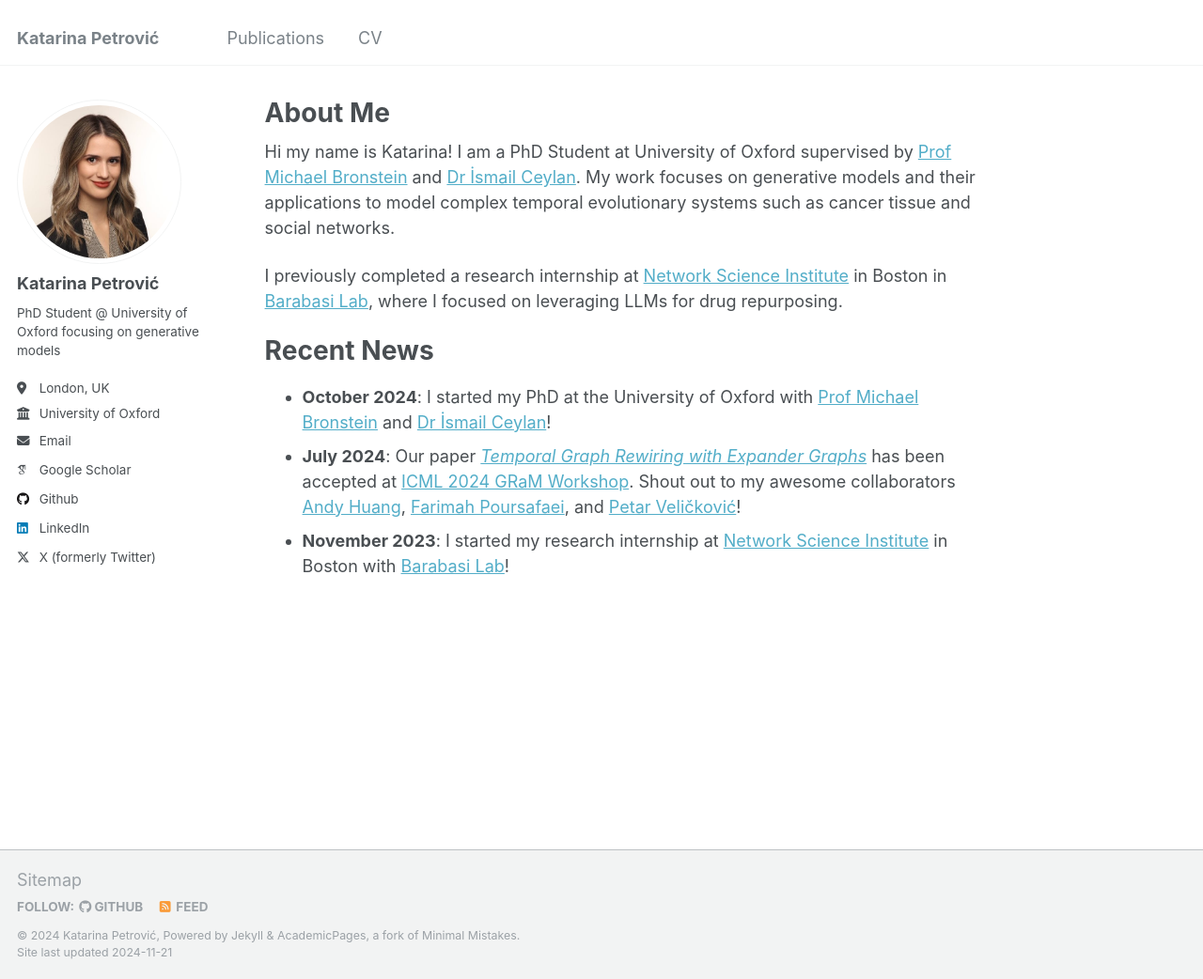
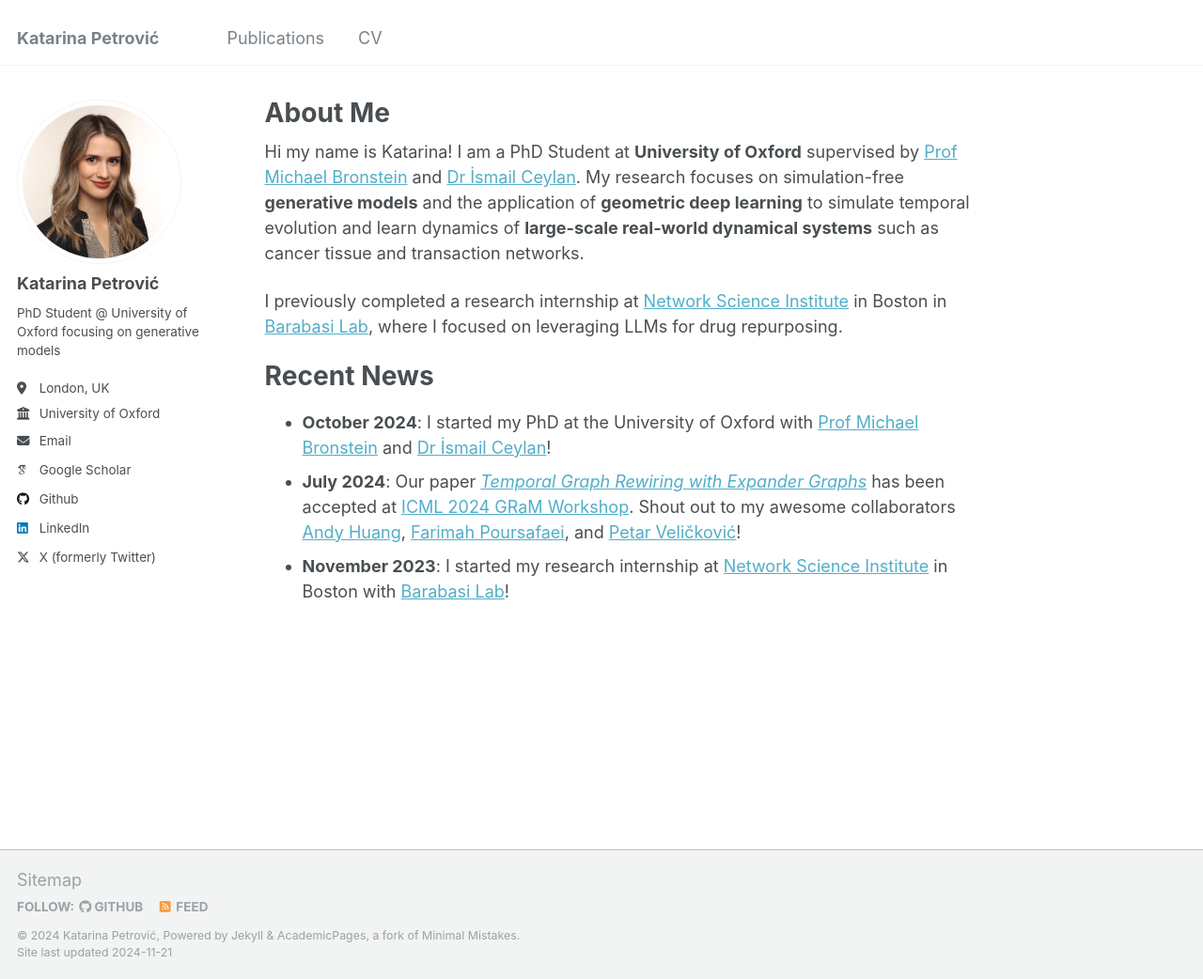
Before and after one commit to kpetrovicc/kpetrovicc.github.io, a Jekyll site: the page built from _pages/about.md, in a window 1280 px wide and 1042 px high. Shown: the whole window at 94% size. Built offline with Jekyll 4.4.1, drawn with Linux system fonts in a browser that asks for light colours; some web fonts are replaced.

Commit message:
Update about.md

```diff
--- a/_pages/about.md
+++ b/_pages/about.md
@@ -7,7 +7,7 @@ redirect_from:
   - /about.html
 ---
 
-Hi my name is Katarina! I am a PhD Student at University of Oxford supervised by [Prof Michael Bronstein](https://www.cs.ox.ac.uk/people/michael.bronstein/) and [Dr İsmail Ceylan](https://www.cs.ox.ac.uk/people/ismaililkan.ceylan/). My work focuses on generative models and their applications to model complex temporal evolutionary systems such as cancer tissue and social networks.
+Hi my name is Katarina! I am a PhD Student at **University of Oxford** supervised by [Prof Michael Bronstein](https://www.cs.ox.ac.uk/people/michael.bronstein/) and [Dr İsmail Ceylan](https://www.cs.ox.ac.uk/people/ismaililkan.ceylan/). My research focuses on simulation-free **generative models** and the application of **geometric deep learning** to simulate temporal evolution and learn dynamics of **large-scale real-world dynamical systems** such as cancer tissue and transaction networks.
 
 I previously completed a research internship at [Network Science Institute](https://www.networkscienceinstitute.org) in Boston in [Barabasi Lab](https://barabasi.com/science), where I focused on leveraging LLMs for drug repurposing.
 
```
